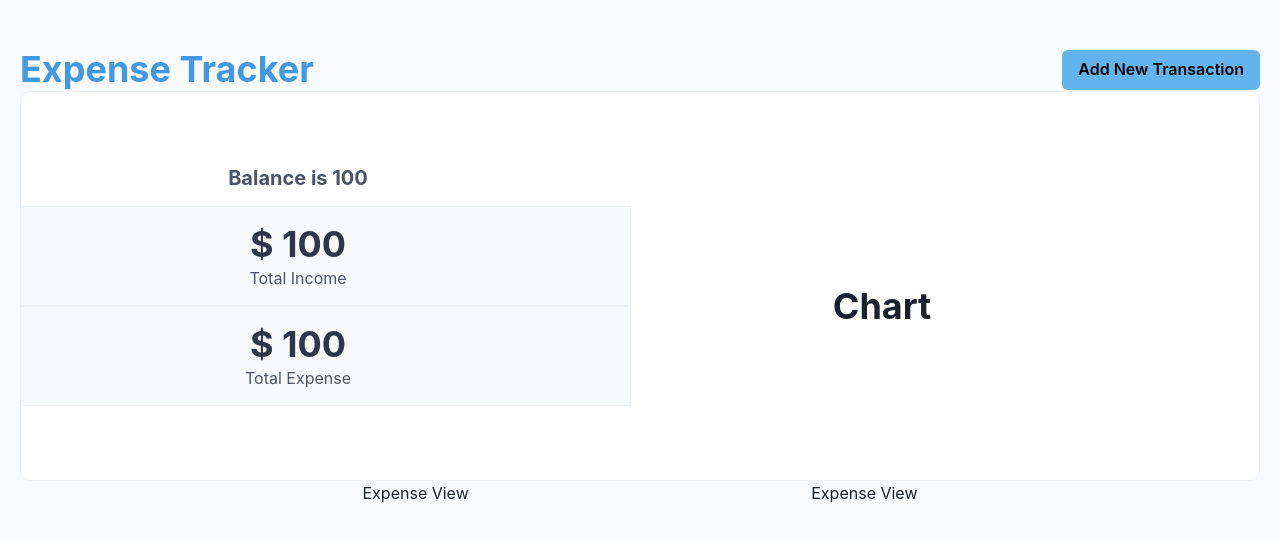
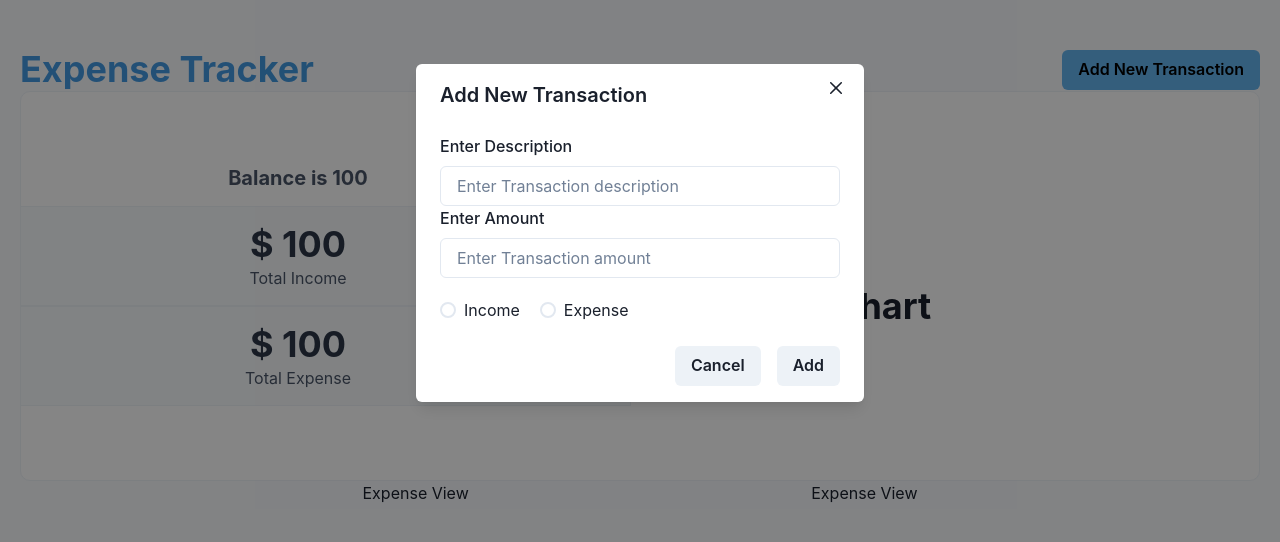
Before and after one commit to ChelseaPat/expense-tracker-app, a React (Create React App) app: page / in a window 1280 px wide. Both pictures are taken after a click on the button "Add New Transaction". Shown: the top 542 px of the page. Built offline with nearby package versions, Linux system fonts and the light colour scheme.

Commit message:
Add a functional transaction dialog form

```diff
--- /dev/null
+++ b/src/components/add-transaction/index.jsx
@@ -0,0 +1,45 @@
+import { Button } from "@chakra-ui/button";
+import { FormControl, FormLabel } from "@chakra-ui/form-control";
+import { Input } from "@chakra-ui/input";
+import { Modal, ModalBody, ModalCloseButton, ModalContent, ModalFooter, ModalHeader, ModalOverlay } from "@chakra-ui/modal";
+import { Radio, RadioGroup } from "@chakra-ui/radio";
+
+export default function TransactionForm({onClose, isOpen}) {
+    return (
+        <Modal isOpen={isOpen} onClose={onClose}>
+            <form>
+                <ModalOverlay />
+                <ModalContent>
+                    <ModalHeader>Add New Transaction</ModalHeader>
+                    <ModalCloseButton />
+                    <ModalBody>
+                        <FormControl>
+                            <FormLabel>Enter Description</FormLabel>
+                            <Input
+                                placeholder="Enter Transaction description"
+                                name="description"
+                                type="text"
+                            />
+                        </FormControl>
+                        <FormControl>
+                            <FormLabel>Enter Amount</FormLabel>
+                            <Input
+                                placeholder="Enter Transaction amount"
+                                name="amount"
+                                type="number"
+                            />
+                        </FormControl>
+                        <RadioGroup mt={'5'}>
+                            <Radio mr={'5'} value="income" colorScheme="blue" name="type">Income</Radio>
+                            <Radio mr={'5'} value="expense" colorScheme="red" name="type">Expense</Radio>
+                        </RadioGroup>
+                    </ModalBody>
+                    <ModalFooter>
+                        <Button mr={'4'} onClick={onClose}>Cancel</Button>
+                        <Button>Add</Button>
+                    </ModalFooter>
+                </ModalContent>
+            </form>
+        </Modal>
+    );
+}
--- a/src/components/main/index.jsx
+++ b/src/components/main/index.jsx
@@ -1,8 +1,10 @@
-import { Button, Flex, Heading } from "@chakra-ui/react";
+import { Button, Flex, Heading, useDisclosure } from "@chakra-ui/react";
 import ExpenseView from "../expense-view";
 import Summary from "../summary";
 
 export default function Main() {
+    const { isOpen, onOpen, onClose } = useDisclosure();
+
     return (
         <Flex textAlign={'center'} flexDirection={'column'} pr={'5'} pl={'5'}>
             <Flex alignItems={'center'} justifyContent={'space-between'} mt={'12'}>
@@ -11,6 +13,7 @@ export default function Main() {
                 </Heading>
                 <Flex alignItems={'center'}>
                     <Button
+                        onClick={onOpen}
                         bg={'blue.300'}
                         color={'black'}
                         ml={'4'}
@@ -19,7 +22,7 @@ export default function Main() {
                     </Button>
                 </Flex>
             </Flex>
-            <Summary />
+            <Summary isOpen={isOpen} onClose={onClose}/>
             <Flex w={'full'} alignItems={'flex-start'} justifyContent={'space-evenly'} flexDirection={['column', 'column', 'column', 'row', 'row']}>
                 <ExpenseView />
                 <ExpenseView />
--- a/src/components/summary/index.jsx
+++ b/src/components/summary/index.jsx
@@ -1,6 +1,7 @@
 import { Box, Flex, Heading, Text } from "@chakra-ui/layout";
+import TransactionForm from "../add-transaction";
 
-export default function Summary() {
+export default function Summary({onClose, isOpen}) {
     return (
         <Box p={'6'} border={'1px solid'} borderColor={'gray.100'} overflow={'hidden'} borderRadius={'10'} background={'white'} display={'flex'}>
             <Flex
@@ -78,7 +79,7 @@ export default function Summary() {
                     <Heading>Chart</Heading>
                 </Box>
             </Flex>
-
+            <TransactionForm onClose={onClose} isOpen={isOpen} />
         </Box>
     );
 }
```
